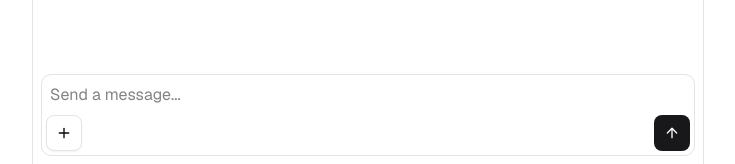
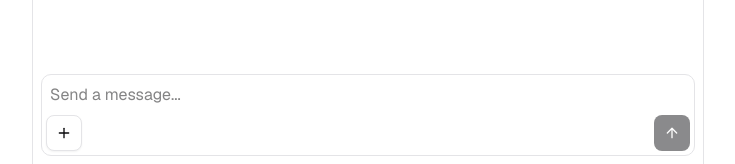
Before and after one commit to sshkeda/grokoquantomachine, a Next.js app: page / in a window 1280 px wide. Shown: the part 636-800 px from the top of the page, without its empty margins (272-1007 px from the left). Built offline with nearby package versions, Linux system fonts and the light colour scheme.

Commit message:
better chat ui/ux

```diff
--- /dev/null
+++ b/app/api/chat/agent.ts
@@ -0,0 +1,12 @@
+import { xai } from "@ai-sdk/xai";
+import { convertToModelMessages, type streamText } from "ai";
+import type { BaseUIMessage, BaseUITools } from "@/lib/types";
+import type { ChatBody } from "./route";
+
+export function createAgent(body: ChatBody, request: Request) {
+  return {
+    model: xai("grok-4-fast-non-reasoning"),
+    messages: convertToModelMessages<BaseUIMessage>(body.messages),
+    abortSignal: request.signal,
+  } satisfies Parameters<typeof streamText<BaseUITools>>[0];
+}
--- a/app/api/chat/route.ts
+++ b/app/api/chat/route.ts
@@ -1,18 +1,16 @@
-import { xai } from "@ai-sdk/xai";
-import { convertToModelMessages, streamText } from "ai";
+import { streamText } from "ai";
 import z from "zod";
 import type { BaseUIMessage } from "@/lib/types";
+import { createAgent } from "./agent";
 
+export type ChatBody = z.infer<typeof schema>;
 const schema = z.object({
   messages: z.array(z.any() as z.ZodType<BaseUIMessage>),
 });
 
 export async function POST(request: Request) {
-  const { messages } = schema.parse(await request.json());
-  const response = streamText({
-    model: xai("grok-4-fast-non-reasoning"),
-    messages: convertToModelMessages<BaseUIMessage>(messages),
-  });
+  const body = schema.parse(await request.json());
 
-  return response.toUIMessageStreamResponse();
+  const agent = createAgent(body, request);
+  return streamText(agent).toUIMessageStreamResponse();
 }
--- a/app/globals.css
+++ b/app/globals.css
@@ -1,6 +1,6 @@
 @import "tailwindcss";
 @import "tw-animate-css";
-
+@source "../node_modules/streamdown/dist/*.js";
 @custom-variant dark (&:is(.dark *));
 
 @theme inline {
--- a/app/page.tsx
+++ b/app/page.tsx
@@ -6,12 +6,16 @@ import PromptForm from "@/components/prompt-form";
 import type { BaseUIMessage } from "@/lib/types";
 
 export default function Home() {
-  const { messages, sendMessage } = useChat<BaseUIMessage>();
+  const { messages, sendMessage, status, stop } = useChat<BaseUIMessage>();
   return (
-    <main className="flex h-screen overflow-hidden">
-      <div className="mx-auto flex max-h-screen w-full max-w-2xl flex-col border-x">
-        <ChatMessages messages={messages} />
-        <PromptForm onSubmit={(message) => sendMessage({ text: message })} />
+    <main className="flex max-h-screen min-h-screen overflow-hidden">
+      <div className="mx-auto flex w-full max-w-2xl flex-col border-x">
+        <ChatMessages messages={messages} status={status} />
+        <PromptForm
+          onSubmit={(message) => sendMessage({ text: message })}
+          status={status}
+          stop={stop}
+        />
       </div>
     </main>
   );
--- a/components/chat-messages.tsx
+++ b/components/chat-messages.tsx
@@ -1,23 +1,57 @@
+import type { UseChatHelpers } from "@ai-sdk/react";
+import { Streamdown } from "streamdown";
+import { useStickToBottom } from "use-stick-to-bottom";
 import type { BaseUIMessage, BaseUIMessagePart } from "@/lib/types";
 
-export default function ChatMessages(props: { messages: BaseUIMessage[] }) {
+export default function ChatMessages(props: {
+  messages: BaseUIMessage[];
+  status: UseChatHelpers<BaseUIMessage>["status"];
+}) {
+  const { scrollRef, contentRef } = useStickToBottom();
+
   return (
-    <div className="flex flex-1 flex-col gap-2 p-2">
+    <div className="flex-1 overflow-y-auto p-2" ref={scrollRef}>
+      <div className="flex flex-col gap-2" ref={contentRef}>
         {props.messages.map((message) => (
           <div key={message.id}>
             {message.parts.map((part, index) => (
-            <MessagePart key={`${message.id}-${index}`} part={part} />
+              <MessagePart
+                key={`${message.id}-${index}`}
+                message={message}
+                part={part}
+                status={props.status}
+              />
             ))}
           </div>
         ))}
       </div>
+    </div>
   );
 }
 
-function MessagePart(props: { part: BaseUIMessagePart }) {
+function MessagePart(props: {
+  message: BaseUIMessage;
+  part: BaseUIMessagePart;
+  status: UseChatHelpers<BaseUIMessage>["status"];
+}) {
+  if (props.message.role === "user") {
     if (props.part.type === "text") {
-    return <div>{props.part.text}</div>;
+      return (
+        <div className="whitespace-pre-wrap rounded-sm border p-2">
+          {props.part.text}
+        </div>
+      );
     }
 
     return null;
   }
+  if (props.part.type === "text") {
+    return (
+      <Streamdown isAnimating={props.status === "streaming"}>
+        {props.part.text}
+      </Streamdown>
+    );
+  }
+
+  return null;
+}
--- a/components/prompt-form.tsx
+++ b/components/prompt-form.tsx
@@ -1,19 +1,54 @@
 "use client";
 
+import type { UseChatHelpers } from "@ai-sdk/react";
 import { zodResolver } from "@hookform/resolvers/zod";
-import { ArrowUp, Plus } from "lucide-react";
+import { ArrowUp, Loader2, Plus, Square } from "lucide-react";
 import type { KeyboardEvent } from "react";
 import { Controller, useForm } from "react-hook-form";
 import TextareaAutosize from "react-textarea-autosize";
 import { z } from "zod";
+import type { BaseUIMessage } from "@/lib/types";
 import { Button } from "./ui/button";
 
 const formSchema = z.object({
   message: z.string().min(1, "Message is required"),
 });
 
+function PromptFormSubmitButton(props: {
+  status: UseChatHelpers<BaseUIMessage>["status"];
+  stop: UseChatHelpers<BaseUIMessage>["stop"];
+  isValid: boolean;
+}) {
+  if (props.status === "streaming") {
+    return (
+      <Button onClick={props.stop} size="icon" type="button" variant="default">
+        <Square />
+      </Button>
+    );
+  }
+  if (props.status === "submitted") {
+    return (
+      <Button disabled size="icon" type="button" variant="default">
+        <Loader2 className="animate-spin" />
+      </Button>
+    );
+  }
+  return (
+    <Button
+      disabled={!props.isValid}
+      size="icon"
+      type="submit"
+      variant="default"
+    >
+      <ArrowUp />
+    </Button>
+  );
+}
+
 export default function PromptForm(props: {
   onSubmit: (message: string) => void;
+  status: UseChatHelpers<BaseUIMessage>["status"];
+  stop: UseChatHelpers<BaseUIMessage>["stop"];
 }) {
   const form = useForm<z.infer<typeof formSchema>>({
     resolver: zodResolver(formSchema),
@@ -35,7 +70,7 @@ export default function PromptForm(props: {
   };
 
   return (
-    <form className="px-2 pb-2" onSubmit={form.handleSubmit(handleSubmit)}>
+    <form className="px-2 pt-1 pb-2" onSubmit={form.handleSubmit(handleSubmit)}>
       <div className="flex flex-col rounded-lg border">
         <Controller
           control={form.control}
@@ -56,9 +91,11 @@ export default function PromptForm(props: {
           <Button size="icon" type="button" variant="outline">
             <Plus />
           </Button>
-          <Button size="icon" type="submit" variant="default">
-            <ArrowUp />
-          </Button>
+          <PromptFormSubmitButton
+            isValid={form.formState.isValid}
+            status={props.status}
+            stop={props.stop}
+          />
         </div>
       </div>
     </form>
--- a/package.json
+++ b/package.json
@@ -25,7 +25,9 @@
     "react-dom": "19.2.0",
     "react-hook-form": "^7.68.0",
     "react-textarea-autosize": "^8.5.9",
+    "streamdown": "^1.6.10",
     "tailwind-merge": "^3.4.0",
+    "use-stick-to-bottom": "^1.1.1",
     "zod": "^4.1.13"
   },
   "devDependencies": {
```
Also changed, not shown: 1 other file (tests, documents, lock files or other folders). Lines whose indentation alone changed are shown as unchanged.
